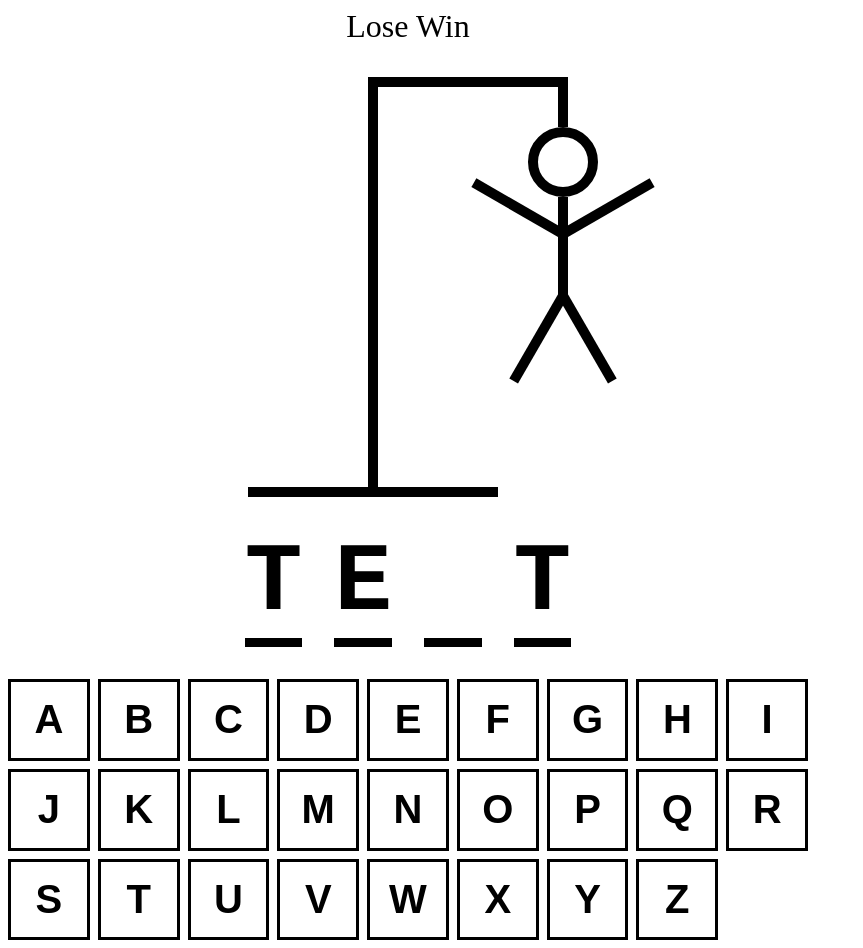
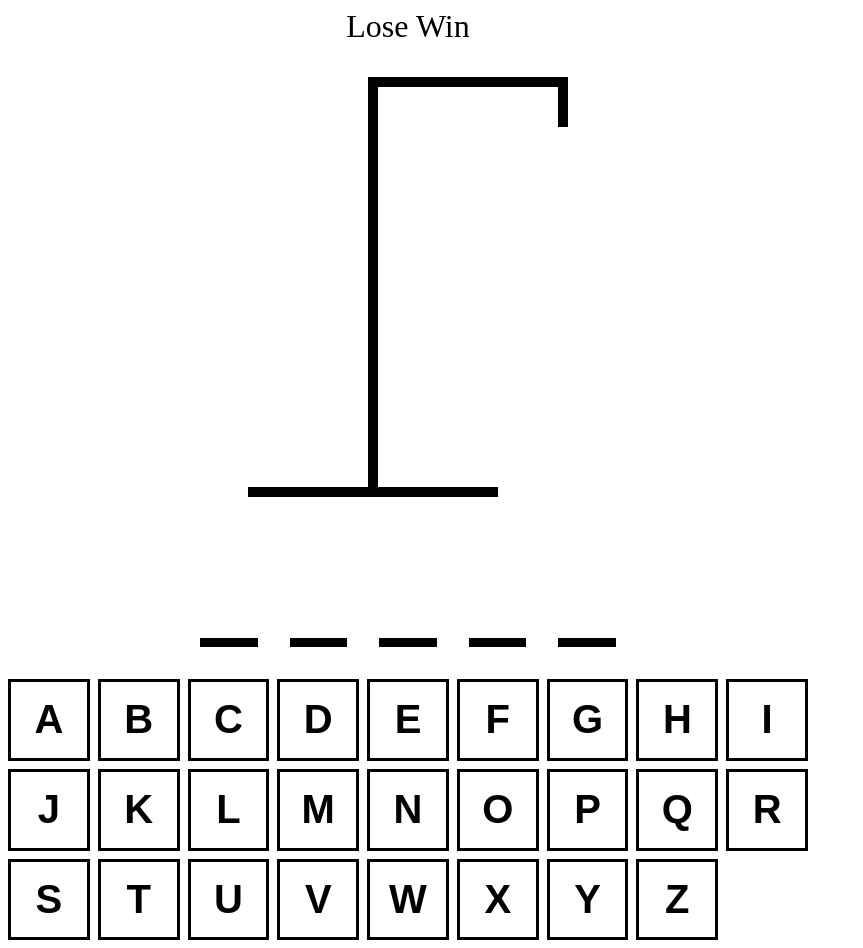
Before and after one commit to Giedrius-Simonavicius/Hangman-TS-react, a React (Vite) app: page / in a window 1280 px wide. Shown: the whole page, without its empty margins (0-863 px from the left). Built offline with nearby package versions, Linux system fonts and the light colour scheme.

Commit message:
wordToGuess randomise

```diff
--- a/src/App.tsx
+++ b/src/App.tsx
@@ -11,6 +11,8 @@
 
   const [guessedLetters, setGuessedLetters] = useState<string[]>([]);
 
+  const incorrectLetters = guessedLetters.filter((letter) => !wordToGuess.includes(letter));
+
   return (
     <div
       style={{
@@ -23,8 +25,8 @@
       }}
     >
       <div style={{ fontSize: "2rem", textAlign: "center" }}>Lose Win</div>
-      <HangmanDrawing />
-      <HangmanWord />
+      <HangmanDrawing numberOfGuesses={incorrectLetters.length} />
+      <HangmanWord guessedLetters={guessedLetters} wordToGuess={wordToGuess} />
       <div style={{ alignSelf: "stretch" }}>
         <Keyboard />
       </div>
--- a/src/HangmanDrawing.tsx
+++ b/src/HangmanDrawing.tsx
@@ -11,7 +11,6 @@
     }}
   ></div>
 );
-
 const BODY = (
   <div
     style={{
@@ -80,16 +79,16 @@
     }}
   ></div>
 );
+const BODY_PARTS = [HEAD, BODY, RIGHT_ARM, LEFT_ARM, RIGHT_LEG, LEFT_LEG];
 
-export function HangmanDrawing() {
+type HangmanDrawingProps = {
+  numberOfGuesses: number;
+};
+
+export function HangmanDrawing({ numberOfGuesses }: HangmanDrawingProps) {
   return (
     <div style={{ position: "relative" }}>
-      {HEAD}
-      {BODY}
-      {RIGHT_ARM}
-      {LEFT_ARM}
-      {RIGHT_LEG}
-      {LEFT_LEG}
+      {BODY_PARTS.slice(0, numberOfGuesses)}
       <div style={{ height: "50px", width: "10px", background: "black", top: 0, right: 0, position: "absolute" }}></div>
       <div style={{ height: "10px", width: "200px", background: "black", marginLeft: "120px" }}></div>
       <div style={{ height: "400px", width: "10px", background: "black", marginLeft: "120px" }}></div>
--- a/src/HangmanWord.tsx
+++ b/src/HangmanWord.tsx
@@ -1,6 +1,9 @@
-export function HangmanWord() {
-  const word = "test";
-  const guessedLetters = ["t", "e"];
+type HangmanWordProps = {
+  wordToGuess: string;
+  guessedLetters: string[];
+};
+
+export function HangmanWord({ wordToGuess, guessedLetters }: HangmanWordProps) {
   return (
     <div
       style={{
@@ -12,7 +15,7 @@
         fontFamily: "monospace",
       }}
     >
-      {word.split("").map((letter, index) => (
+      {wordToGuess.split("").map((letter, index) => (
         <span key={index} style={{ borderBottom: ".1em solid black" }}>
           <span style={{ visibility: guessedLetters.includes(letter) ? "visible" : "hidden" }}>{letter}</span>
         </span>
```
